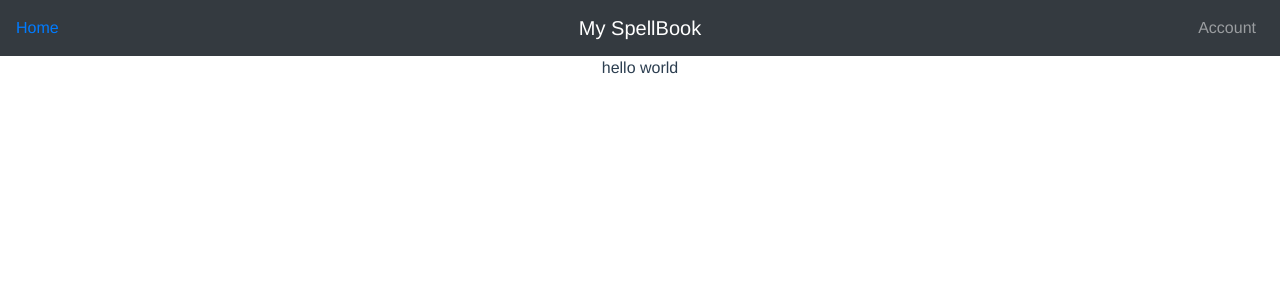
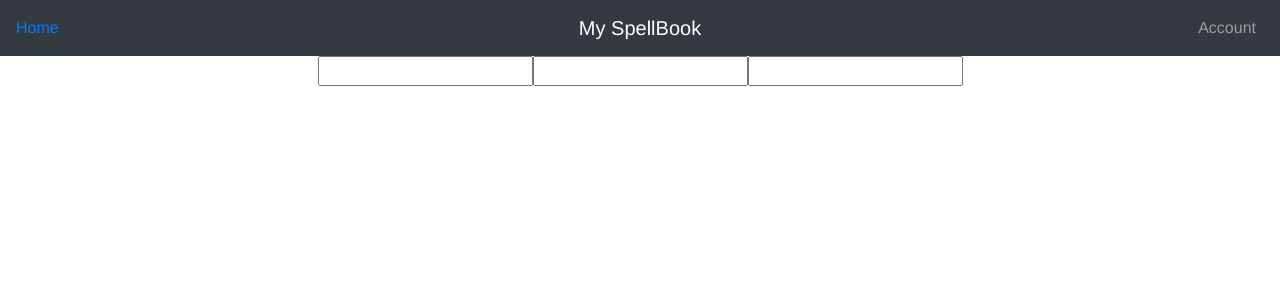
Before and after one commit to iamJakeRobbins/spellbook, a Vue app: page /addCharacter in a window 1280 px wide. Shown: the top 300 px of the page. Built offline with nearby package versions, Linux system fonts and the light colour scheme.

Commit message:
form outline

```diff
--- a/src/routes/NewCharacter.vue
+++ b/src/routes/NewCharacter.vue
@@ -1,6 +1,11 @@
 <template lang="html">
   <div class="">
-  	hello world
+  	<!-- char name -->
+		<input type="text" name="" value="">
+		<!-- level -->
+		<input type="number" name="" value="">
+		<!-- class -->
+		<input type="text" name="" value="">
   </div>
 </template>
 
```
